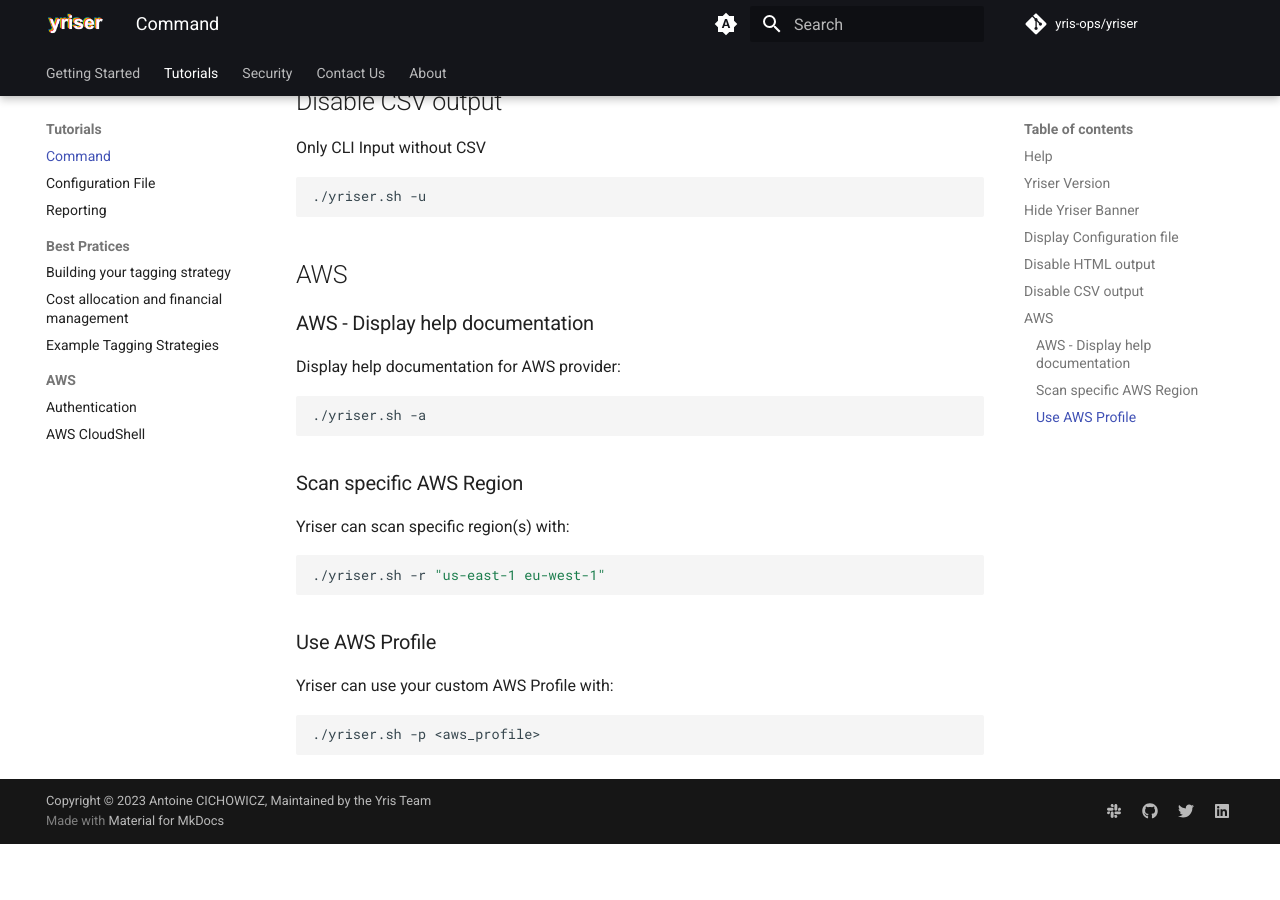
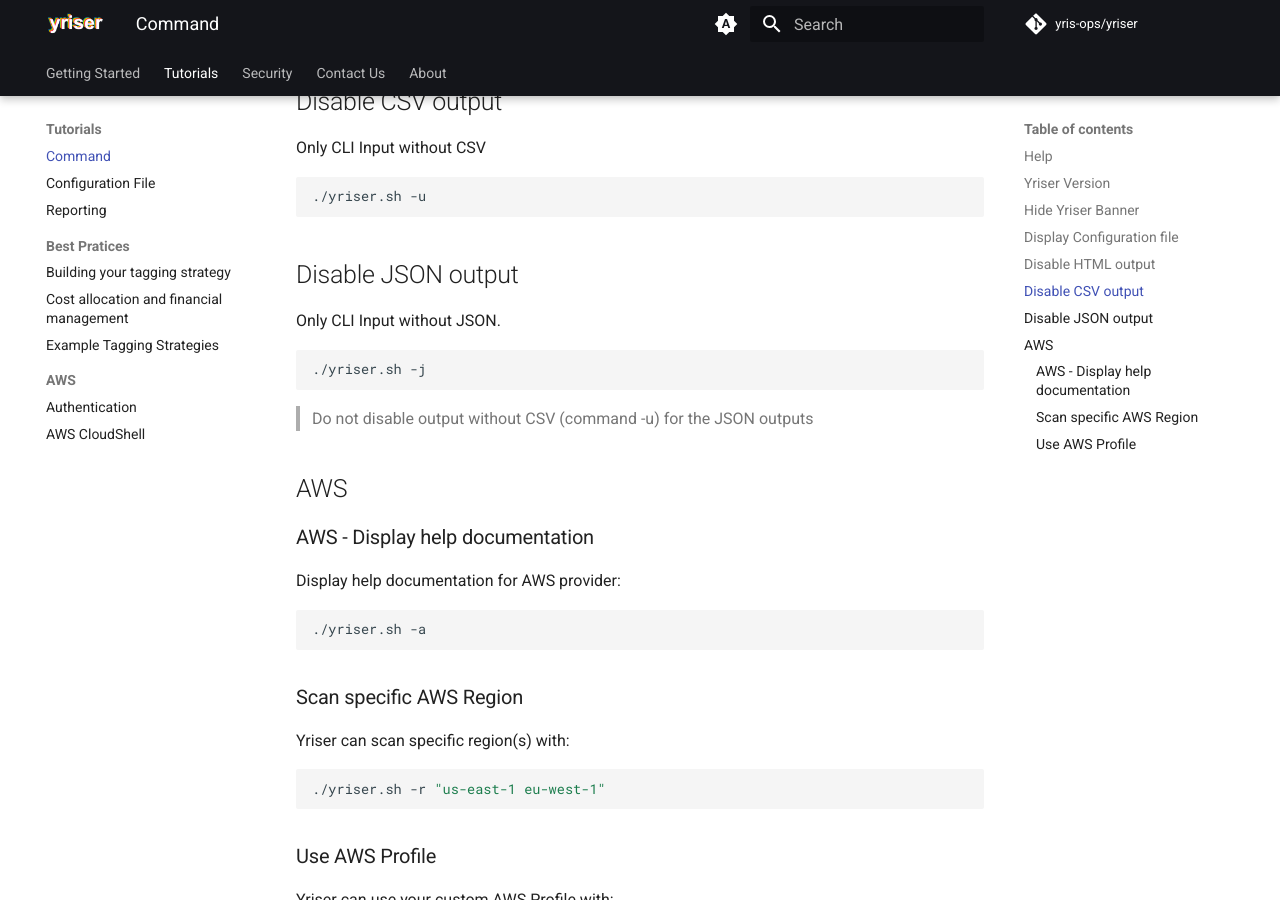
Before and after one commit to Yris-ops/yriser, an MkDocs documentation site: the page built from docs/tutorials/command.md, in a window 1280 px wide and 900 px high, scrolled down 1048 px. Built offline with MkDocs 1.6.1 and Material for MkDocs 9.7.7, drawn with Linux system fonts in a browser that asks for light colours; comment, search, counter and statistics services are not loaded; before the commit the page ends 1892 px from its top, so only the background shows below that.

Commit message:
Yriser 0.0.1 - Fatboy

````diff
--- a/docs/tutorials/command.md
+++ b/docs/tutorials/command.md
@@ -49,6 +49,16 @@ Only CLI Input without CSV
 ./yriser.sh -u
 ```
 
+## Disable JSON output
+
+Only CLI Input without JSON.
+
+``` shell
+./yriser.sh -j
+```
+
+> Do not disable output without CSV (command -u) for the JSON outputs
+
 ## AWS
 
 ### AWS - Display help documentation
````
Also changed, not shown: README.md (+31 -1 lines), docs/index.md (+20 -0 lines), docs/security.md (+6 -0 lines), config.txt (line endings or trailing spaces), docs/img/hight-level-architecture.jpg, 5 other files.
